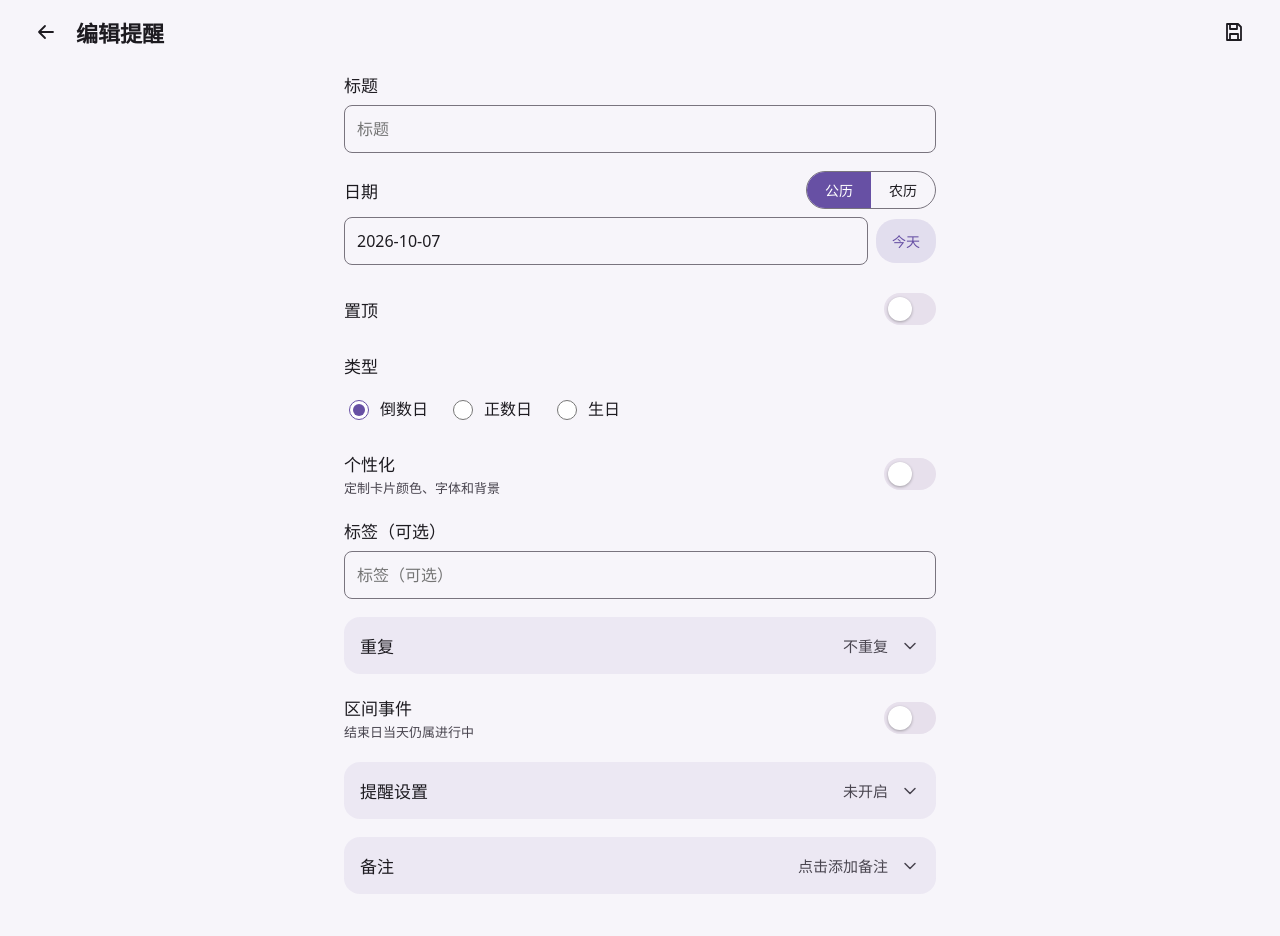
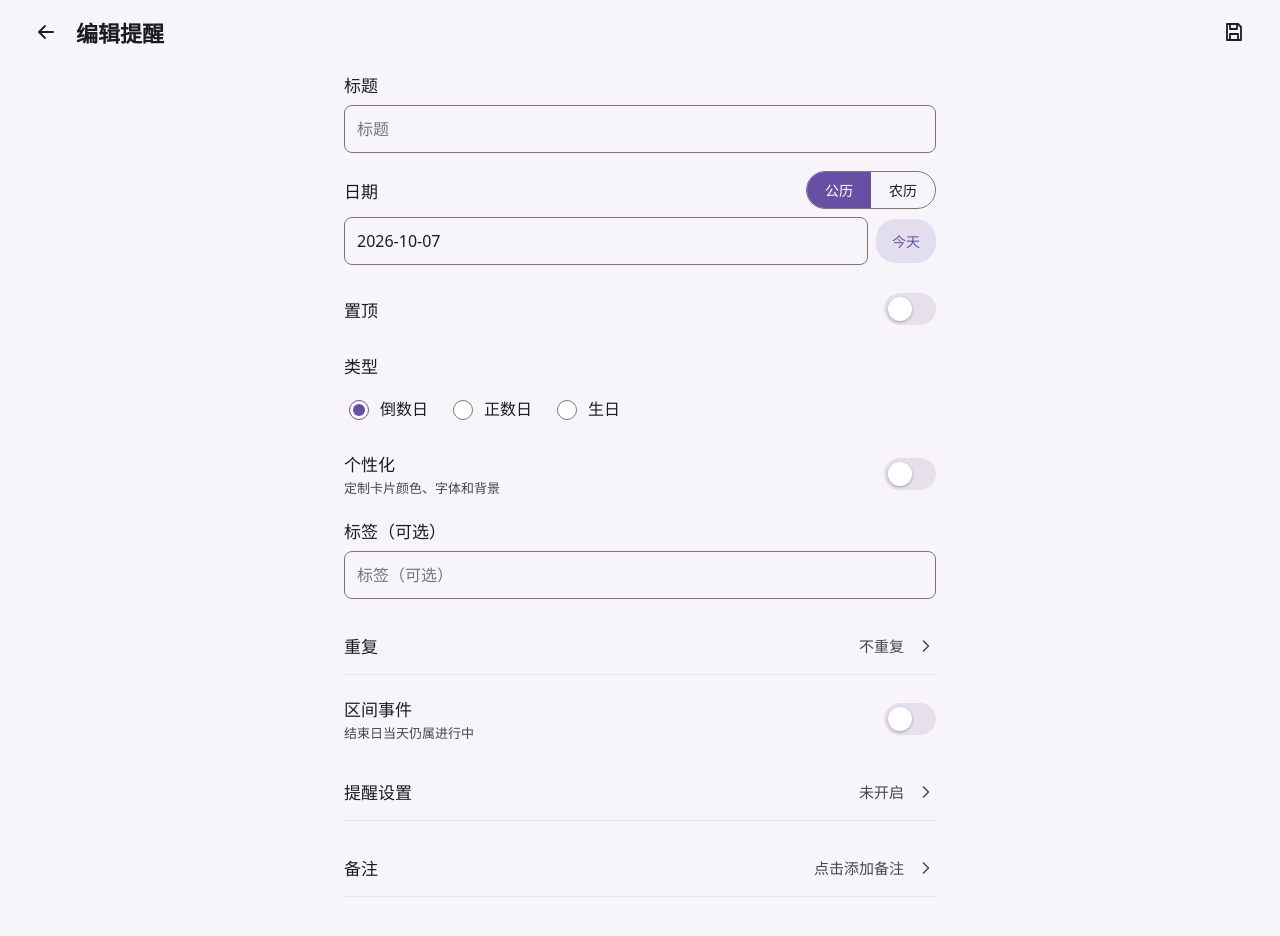
Before and after one commit to YLing2024/ReminderWeb, a React (Vite) app: page /reminder/1/edit in a window 1280 px wide. Built offline with nearby package versions, Linux system fonts and the light colour scheme.

Commit message:
fix(edit): 重复/提醒设置/备注行改素底细分隔线 + 右侧箭头

```diff
--- a/src/pages/EditPage.module.css
+++ b/src/pages/EditPage.module.css
@@ -199,9 +199,8 @@
 }
 
 .group {
-  border-radius: 16px;
-  background: var(--app-tint);
-  overflow: hidden;
+  border-radius: 0;
+  background: transparent;
 }
 
 .groupRow {
@@ -210,8 +209,9 @@
   gap: 12px;
   width: 100%;
   border: none;
+  border-bottom: 1px solid color-mix(in srgb, var(--md-sys-color-on-surface) 8%, transparent);
   background: transparent;
-  padding: 16px;
+  padding: 16px 0;
   min-height: 56px;
   cursor: pointer;
   text-align: left;
@@ -234,15 +234,14 @@
 }
 
 .chevronOpen {
-  transform: rotate(180deg);
+  transform: rotate(90deg);
 }
 
 .panel {
   display: flex;
   flex-direction: column;
   gap: 12px;
-  padding: 12px 16px 16px;
-  border-top: 1px solid color-mix(in srgb, var(--md-sys-color-on-surface) 10%, transparent);
+  padding: 12px 0 16px;
 }
 
 .inlineRow {
--- a/src/pages/EditPage.tsx
+++ b/src/pages/EditPage.tsx
@@ -1,6 +1,6 @@
 import { useEffect, useMemo, useState } from 'react';
 import { useNavigate, useParams } from 'react-router-dom';
-import { ArrowBackIcon, SaveIcon, ChevronDownIcon, PlusIcon, CloseIcon } from '../components/icons';
+import { ArrowBackIcon, SaveIcon, ChevronRightIcon, PlusIcon, CloseIcon } from '../components/icons';
 import { IconButton, Toggle } from '../components/ui';
 import { createReminderItem, type NotificationTime, type ReminderItem, type ReminderType, type RepeatUnit } from '../types/reminder';
 import {
@@ -216,7 +216,7 @@ export default function EditPage() {
           <button type="button" className={styles.groupRow} onClick={() => setShowRepeat((value) => !value)}>
             <span className={styles.fieldLabel}>重复</span>
             <span className={styles.groupValue}>{repeatSummary(draft, isInterval)}</span>
-            <ChevronDownIcon className={`${styles.chevron} ${showRepeat ? styles.chevronOpen : ''}`} width={20} height={20} />
+            <ChevronRightIcon className={`${styles.chevron} ${showRepeat ? styles.chevronOpen : ''}`} width={20} height={20} />
           </button>
           {showRepeat && (
             <div className={styles.panel}>
@@ -311,7 +311,7 @@ export default function EditPage() {
           <button type="button" className={styles.groupRow} onClick={() => setShowNotifications((value) => !value)}>
             <span className={styles.fieldLabel}>提醒设置</span>
             <span className={styles.groupValue}>{notificationSummary(draft)}</span>
-            <ChevronDownIcon className={`${styles.chevron} ${showNotifications ? styles.chevronOpen : ''}`} width={20} height={20} />
+            <ChevronRightIcon className={`${styles.chevron} ${showNotifications ? styles.chevronOpen : ''}`} width={20} height={20} />
           </button>
           {showNotifications && (
             <div className={styles.panel}>
@@ -395,7 +395,7 @@ export default function EditPage() {
           <button type="button" className={styles.groupRow} onClick={() => setShowNotes((value) => !value)}>
             <span className={styles.fieldLabel}>备注</span>
             <span className={styles.groupValue}>{draft.notes.trim() === '' ? '点击添加备注' : '已填写'}</span>
-            <ChevronDownIcon className={`${styles.chevron} ${showNotes ? styles.chevronOpen : ''}`} width={20} height={20} />
+            <ChevronRightIcon className={`${styles.chevron} ${showNotes ? styles.chevronOpen : ''}`} width={20} height={20} />
           </button>
           {showNotes && (
             <div className={styles.panel}>
```
